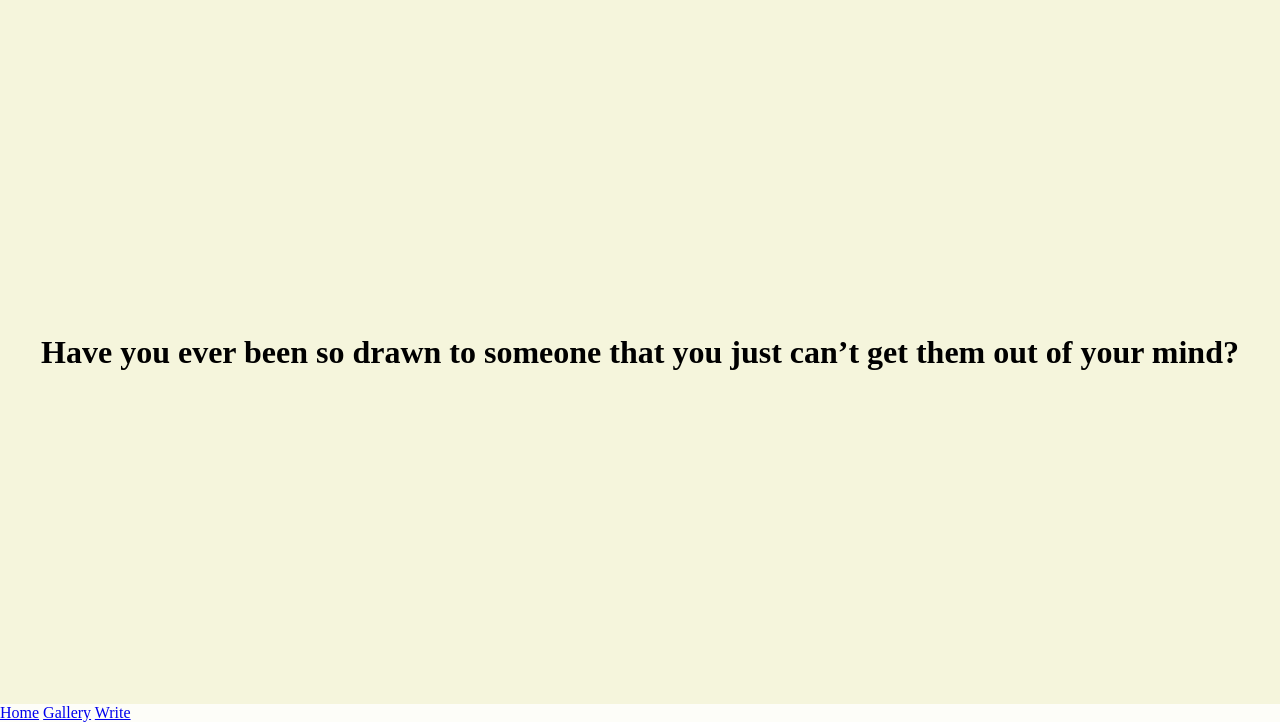
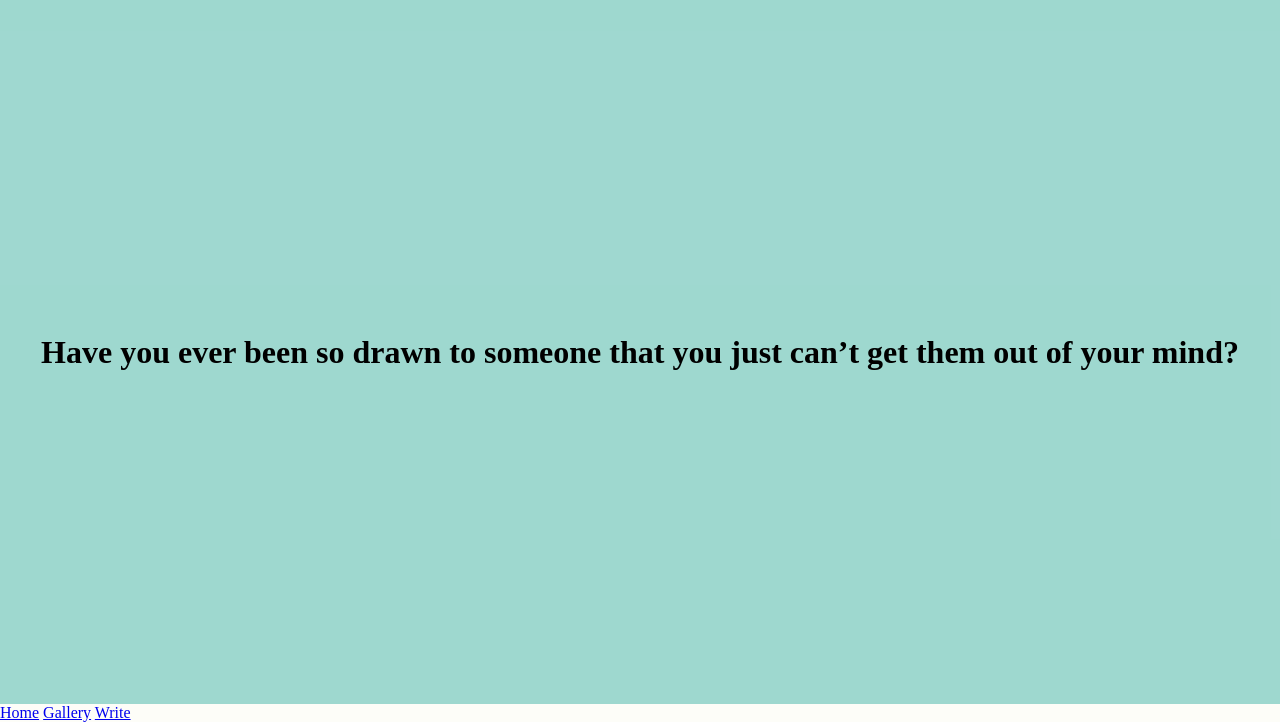
Before and after one commit to dispyssable/DriftStereo, a Flask app: page / in a window 1280 px wide. Shown: the part 224-946 px from the top of the page. Run offline with Flask 3, Linux system fonts and the light colour scheme.

Commit message:
update home

```diff
--- a/static/style.css
+++ b/static/style.css
@@ -9,9 +9,9 @@ body {
   justify-content: center;
   align-items: center;
   height: 80vh;
-  /* ocupa casi toda la pantalla */
-  background-color: #f5f5dc;
-  /* color hueso */
+  /* solo grande */
+  background-color: #73c7beae;
+  /* color fondo home */
   text-align: center;
   padding: 2rem;
 }
```
